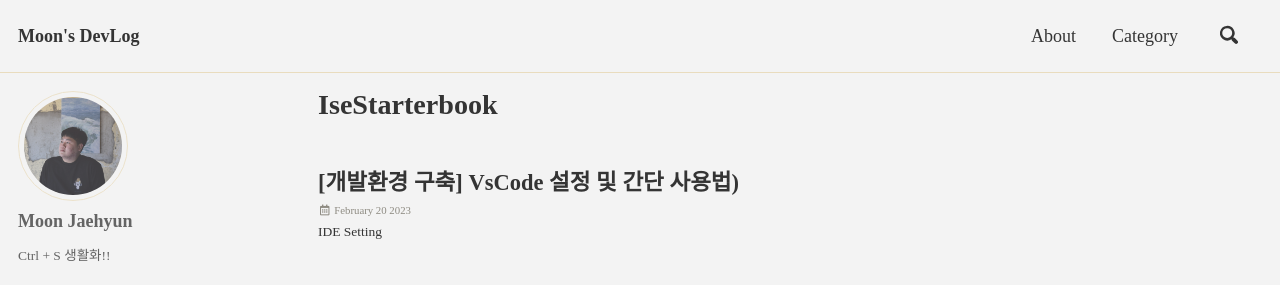
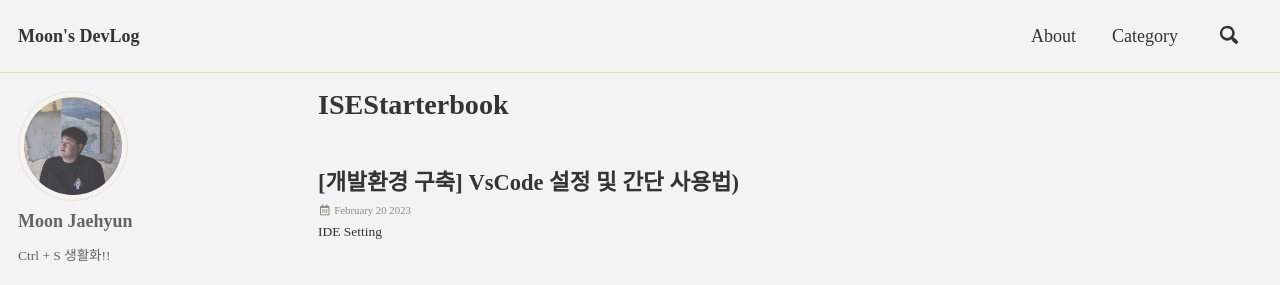
Before and after one commit to MoonJaehyun/MoonJaehyun.github.io, a Jekyll site: the page built from _pages/category-isestarterbookcopy.md, in a window 1280 px wide. Shown: the top 285 px of the page. Built offline with Jekyll 4.4.1, drawn with Linux system fonts in a browser that asks for light colours; cached includes are drawn as plain includes; some web fonts are replaced.

Commit message:
modified AIE

```diff
--- a/_pages/category-isestarterbookcopy.md
+++ b/_pages/category-isestarterbookcopy.md
@@ -1,5 +1,5 @@
 ---
-title: "IseStarterbook"
+title: "ISEStarterbook"
 layout: archive
 permalink: categories/isestarterbook
 author_profile: true
```
